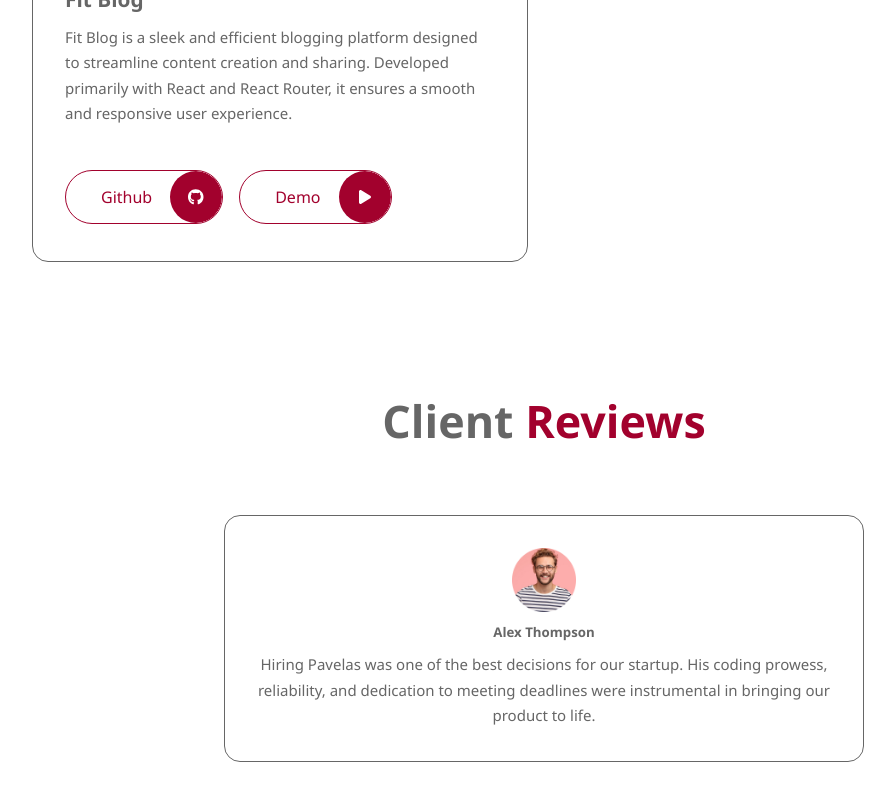
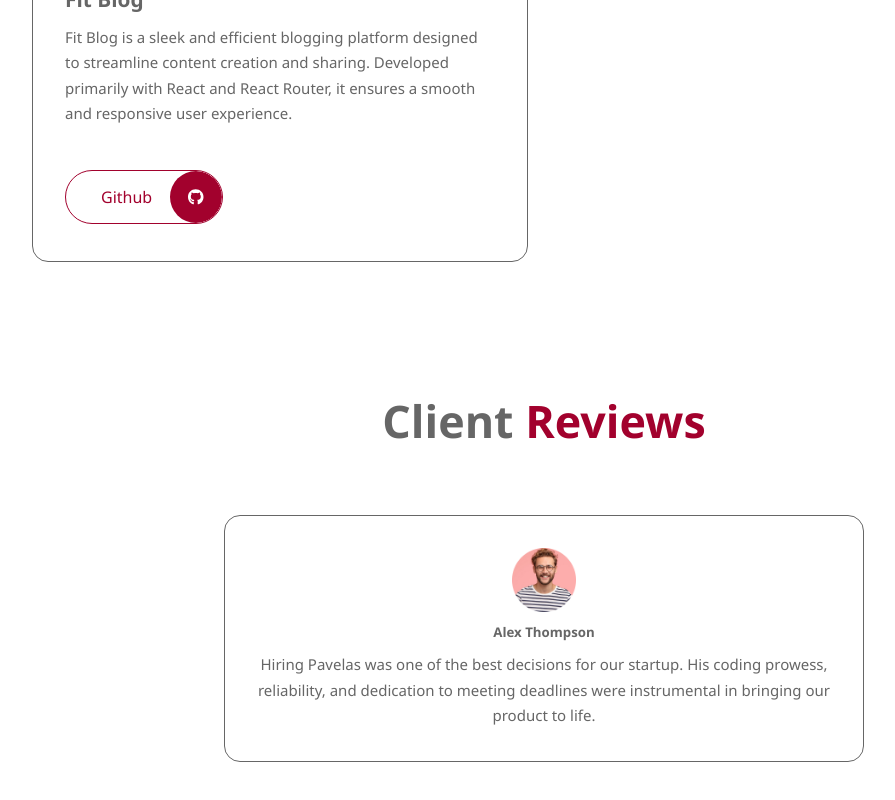
Before and after one commit to paskaeu25/amazing-portfolio, a React (Vite) app: page /portfolio in a window 1280 px wide. Shown: the part 1909-2709 px from the top of the page, without its empty margins (96-991 px from the left). Built offline with nearby package versions, Linux system fonts and the light colour scheme.

Commit message:
added conditional check to show or not live button

```diff
--- a/src/data/Data.js
+++ b/src/data/Data.js
@@ -151,7 +151,6 @@ export const portfolio = [
     name: 'Fit Blog',
     des: `Fit Blog is a sleek and efficient blogging platform designed to streamline content creation and sharing. Developed primarily with React and React Router, it ensures a smooth and responsive user experience.`,
     github: 'https://github.com/paskaeu25/fit-blog',
-    live: 'https://github.com/paskaeu25/fit-blog',
   },
 ];
 
--- a/src/pages/Portfolio/Portfolio.jsx
+++ b/src/pages/Portfolio/Portfolio.jsx
@@ -20,7 +20,6 @@ export default function Portfolio() {
         <HeadingText title={'Recent'} titlePrimary={'Work'} />
         <div className="container portfolio-container">
           {portfolio.map(({ id, img, name, des, github, live }, index) => {
-            const isLastItem = index === portfolio.length - 1;
             return (
               <Card classname={'project'} key={id}>
                 <img src={img} alt="" />
@@ -35,12 +34,14 @@ export default function Portfolio() {
                       </span>
                     </a>
                   )}
+                  {live && (
                     <a className="btn" target="_blank" href={live}>
                       Demo
                       <span>
                         <FontAwesomeIcon icon={faPlay} />
                       </span>
                     </a>
+                  )}
                 </div>
               </Card>
             );
```
Lines whose indentation alone changed are shown as unchanged.
